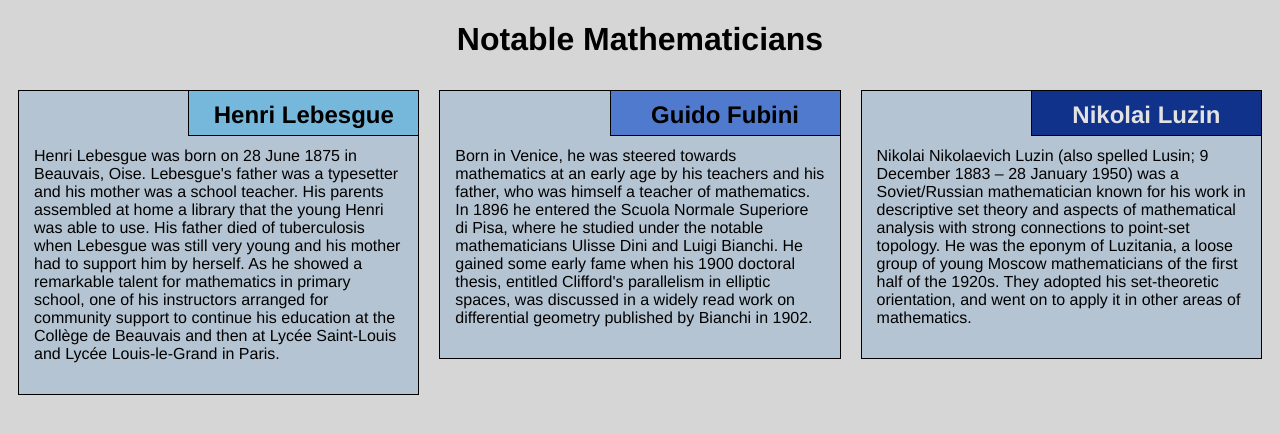
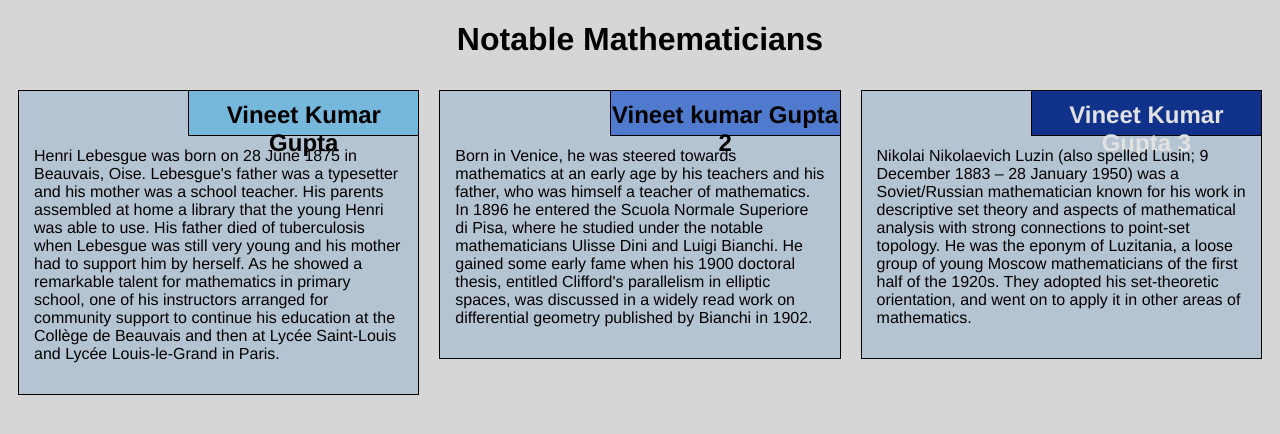
Before and after one commit to vinc3nt/vinc3nt.github.io, a plain HTML site: page module2_solution/index.html in a window 1280 px wide. Drawn offline with Linux system fonts and the light colour scheme.

Commit message:
Update index.html

```diff
--- a/module2_solution/index.html
+++ b/module2_solution/index.html
@@ -13,7 +13,7 @@
     <div class="row">
         <div class="col-lg-4 col-md-6 col-sm-12">
             <section class="lebesgue">
-                <h2>Henri Lebesgue</h2>
+                <h2>Vineet Kumar Gupta</h2>
                 <p>
                     Henri Lebesgue was born on 28 June 1875 in Beauvais, Oise. Lebesgue's father was a typesetter and his mother was a school teacher. His parents assembled at home a library that the young Henri was able to use. His father died of tuberculosis when Lebesgue
                     was still very young and his mother had to support him by herself. As he showed a remarkable talent for mathematics in primary school, one of his instructors arranged for community support to continue his education at the Collège de
@@ -23,7 +23,7 @@
         </div>
         <div class="col-lg-4 col-md-6 col-sm-12">
             <section class="fubini">
-                <h2>Guido Fubini</h2>
+                <h2>Vineet kumar Gupta 2</h2>
                 <p>
                     Born in Venice, he was steered towards mathematics at an early age by his teachers and his father, who was himself a teacher of mathematics. In 1896 he entered the Scuola Normale Superiore di Pisa, where he studied under the notable mathematicians Ulisse
                     Dini and Luigi Bianchi. He gained some early fame when his 1900 doctoral thesis, entitled Clifford's parallelism in elliptic spaces, was discussed in a widely read work on differential geometry published by Bianchi in 1902.
@@ -32,7 +32,7 @@
         </div>
         <div class="col-lg-4 col-md-12 col-sm-12">
             <section class="luzin">
-                <h2>Nikolai Luzin</h2>
+                <h2>Vineet Kumar Gupta 3</h2>
                 <p>
                     Nikolai Nikolaevich Luzin (also spelled Lusin;   9 December 1883 – 28 January 1950) was a Soviet/Russian mathematician known for his work in descriptive set theory and aspects of mathematical analysis with strong connections to point-set topology. He was
                     the eponym of Luzitania, a loose group of young Moscow mathematicians of the first half of the 1920s. They adopted his set-theoretic orientation, and went on to apply it in other areas of mathematics.
```
